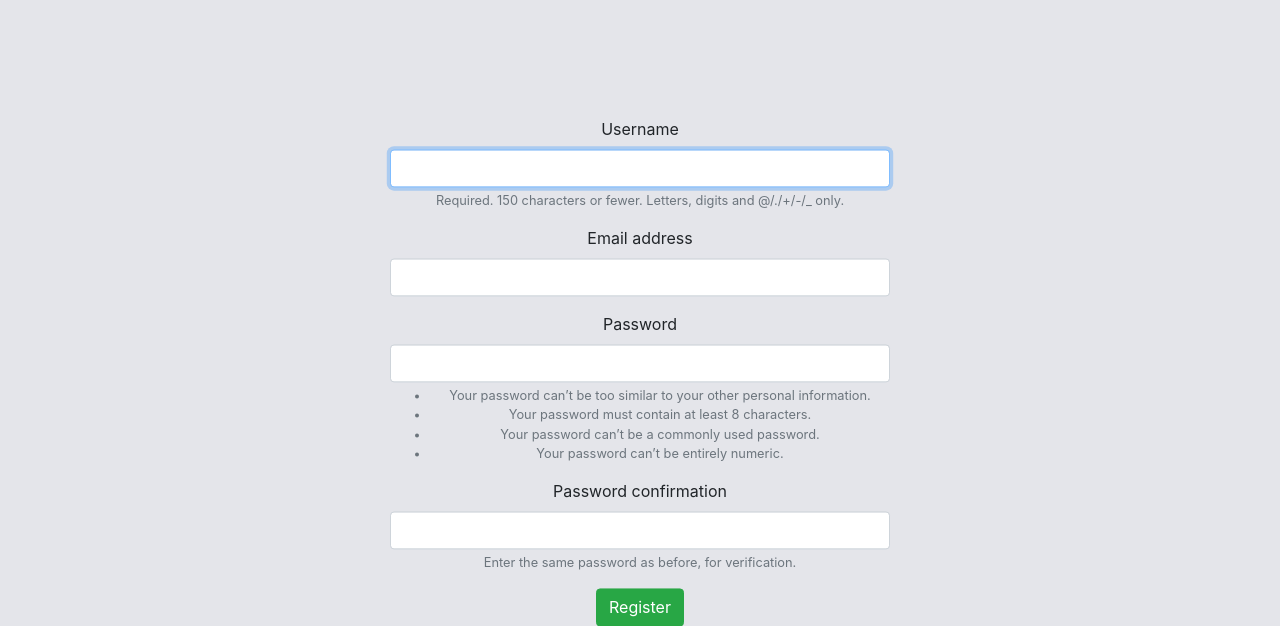
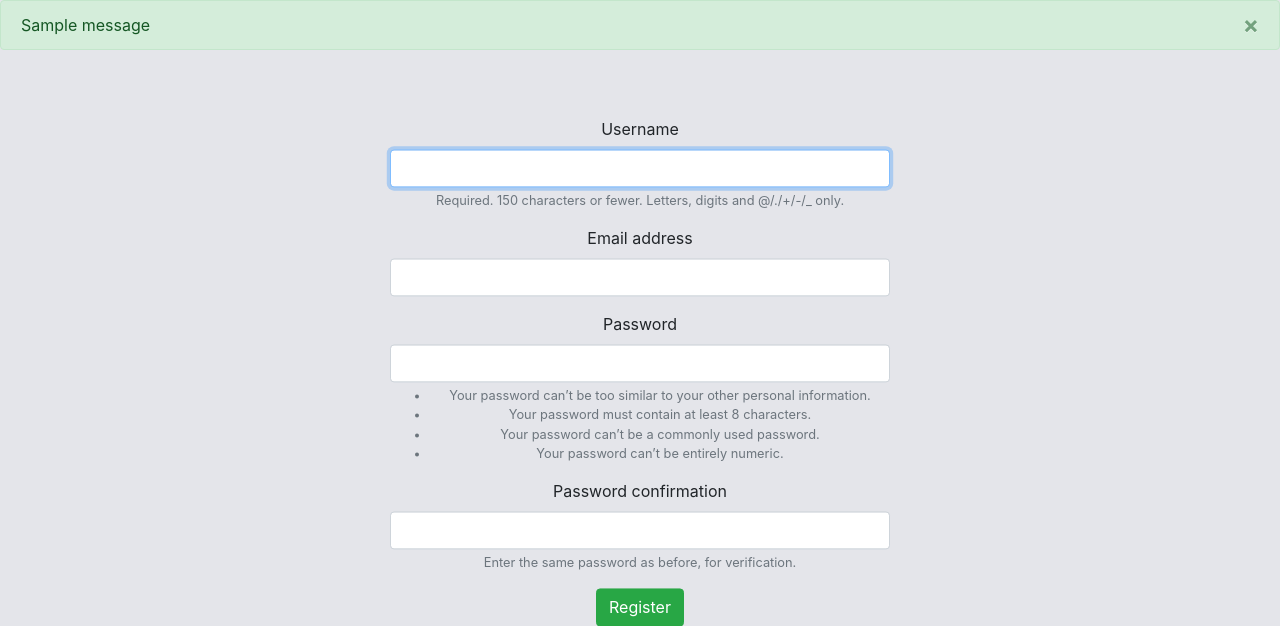
Before and after one commit to tmiller711/TimeApp, a Django app: page /register/ in a window 1280 px wide. Shown: the top 626 px of the page. Run offline with Django 4.2, Linux system fonts and the light colour scheme; tables that the repository leaves empty hold one stand-in row (values such as "Sample post"); one stand-in notice (Sample message) is shown; some libraries are stand-ins or nearby versions.

Commit message:
adds email verification and messages

```diff
--- a/main/templates/main/base.html
+++ b/main/templates/main/base.html
@@ -41,6 +41,7 @@
 
     <div id="content", name="content", class="main">
         <span style="font-size:30px;cursor:pointer" onclick="openNav()">&#9776; open</span>
+        {% include 'main/includes/messaging.html' %}
         <div class="main-block">
             {% block content %}
             {% endblock %}
--- /dev/null
+++ b/main/templates/main/includes/messaging.html
@@ -0,0 +1,25 @@
+{% if messages %}
+    {% for message in messages %}
+        {% if message.tags == 'success' %}
+            <div class="alert alert-success alert-dismissible" role="alert">
+                <a href="#" class="close" data-dismiss="alert" aria-label="close">&times;</a>
+                {{ message|safe|escape }}
+            </div>
+        {% elif message.tags == 'error' %}
+            <div class="alert alert-danger alert-dismissible" role="alert">
+                <a href="#" class="close" data-dismiss="alert" aria-label="close">&times;</a>
+                {{ message|safe|escape }}
+            </div>
+        {% elif message.tags == 'info' %}
+            <div class="alert alert-info alert-dismissible" role="alert">
+                <a href="#" class="close" data-dismiss="alert" aria-label="close">&times;</a>
+                {{ message|safe|escape }}
+            </div>
+        {% elif message.tags == 'warning' %}
+            <div class="alert alert-warning alert-dismissible" role="alert">
+                <a href="#" class="close" data-dismiss="alert" aria-label="close">&times;</a>
+                {{ message|safe|escape }}
+            </div>
+        {% endif %}
+    {% endfor %}
+{% endif %}
--- a/main/utils.py
+++ b/main/utils.py
@@ -1,6 +1,5 @@
 from datetime import datetime, timedelta
 from calendar import HTMLCalendar
-from this import d
 from .models import Event
 import calendar
 import pytz
--- a/main/views.py
+++ b/main/views.py
@@ -8,6 +8,7 @@ from calendar import HTMLCalendar
 from django.urls import reverse
 import pytz
 from operator import attrgetter
+from django.contrib import messages
 
 from .models import *
 from .utils import Calendar, calc_time_dif, get_timezone, check_reqeust
--- a/register/templates/register/register.html
+++ b/register/templates/register/register.html
@@ -13,6 +13,7 @@
 </head>
 <body>
 
+{% include 'main/includes/messaging.html' %}
 <div class="register">
     <form method="POST" class="form-group">
         {% csrf_token %}
--- a/register/templates/registration/login.html
+++ b/register/templates/registration/login.html
@@ -11,6 +11,7 @@
     <link rel="stylesheet" type="text/css" href="{% static '/css/register.css' %}?version=7">
 </head>
 <body>
+{% include 'main/includes/messaging.html' %}
 <div class="login">
     <form method="post" class="form-group">
         {% csrf_token %}
--- a/register/views.py
+++ b/register/views.py
@@ -1,7 +1,52 @@
 from django.shortcuts import render, redirect
+from django.contrib.auth.models import User
+from django.contrib.auth import login
+from django.template.loader import render_to_string
+from django.contrib.sites.shortcuts import get_current_site
+from django.utils.http import urlsafe_base64_encode, urlsafe_base64_decode
+from django.utils.encoding import force_bytes, force_str
+from django.core.mail import EmailMessage
+from django.contrib import messages
+
 from .forms import RegisterForm, UserProfileForm, UserSettingsForm
-from django.contrib.auth.models import User
 from .models import UserProfile
+from .tokens import accounts_activation_token
+
+def activate(request, uidb64, token):
+    # User = get_user_model()
+    try:
+        uid = force_str(urlsafe_base64_decode(uidb64))
+        user = User.objects.get(pk=uid)
+    except:
+        user = None
+
+    if user is not None and accounts_activation_token.check_token(user, token):
+        user.is_active = True
+        user.save()
+
+        messages.success(request, "Thank you for your email confirmation. Now you can login your account.")
+        login(request, user)
+
+        return redirect('/')
+    else:
+        messages.error(request, "Activation link is invalid!")
+    return redirect('/')
+
+def activate_email(request, user, to_email):
+    mail_subject = "Activate your user accounts"
+    message = render_to_string("template_activate_account.html", {
+        'user': user.username,
+        'domain': get_current_site(request).domain,
+        'uid': urlsafe_base64_encode(force_bytes(user.pk)),
+        'token': accounts_activation_token.make_token(user),
+        'protocol': 'https' if request.is_secure() else 'http'
+    })
+    email = EmailMessage(mail_subject, message, to=[to_email])
+    if email.send():
+        messages.success(request, f'Dear <b>{user}</b>, please go to you email <b>{to_email}</b> inbox and click on \
+                received activation link to confirm and complete the registration. <b>Note:</b> Check your spam folder.')
+    else:
+        messages.error(request, f'Problem sending email to {to_email}, check if you typed it correctly.')
 
 # Create your views here.
 def register(request):
@@ -10,8 +55,10 @@ def register(request):
     if request.method == "POST":
         form = RegisterForm(request.POST)
         if form.is_valid():
-            form.save()
-            # print(User.objects.filter(username=form['username'].value())[0])
+            user = form.save(commit=False)
+            user.is_active=False
+            user.save()
+            activate_email(request, user, form.cleaned_data.get('email'))
             UserProfile.objects.get_or_create(user=User.objects.filter(username=form['username'].value())[0])
 
         return redirect("/")
--- a/requirements.txt
+++ b/requirements.txt
@@ -1,3 +1,4 @@
 Django
 django-crispy-forms
 pytz
+six
--- a/timeapp/urls.py
+++ b/timeapp/urls.py
@@ -27,6 +27,7 @@ urlpatterns = [
     path('register/', v.register, name='register'),
     path('profile/', v.profile, name='profile'),
     path('settings/', v.settings, name='settings'),
+    path('activate/<uidb64>/<token>', v.activate, name='activate'),
     path('', include("django.contrib.auth.urls")),
     path('', include("main.urls"))
 ]
```
Also changed, not shown: register/templates/template_activate_account.html (added, +7 -0 lines), register/tokens.py (added, +10 -0 lines), timeapp/settings.py (+12 -1 lines), db.sqlite3.
